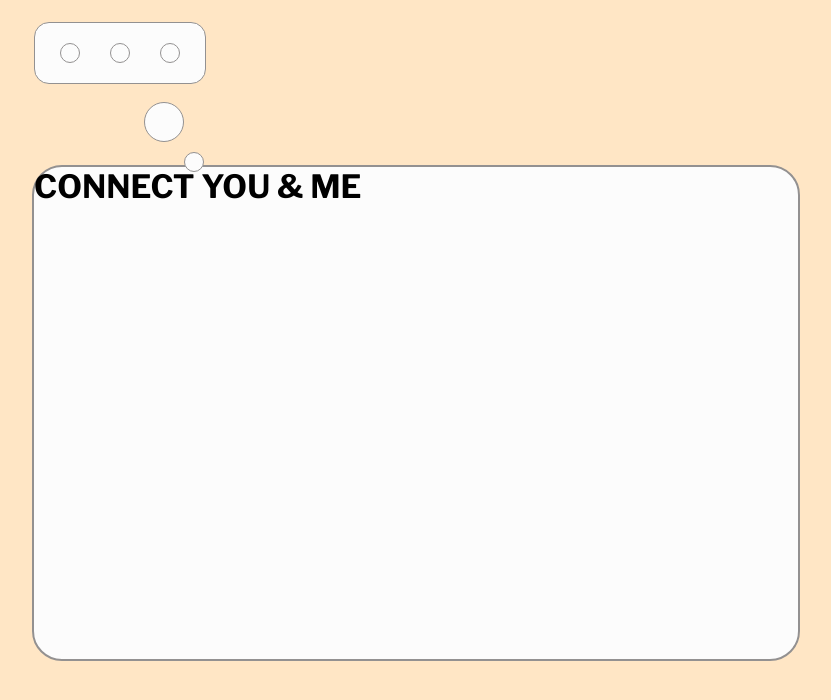
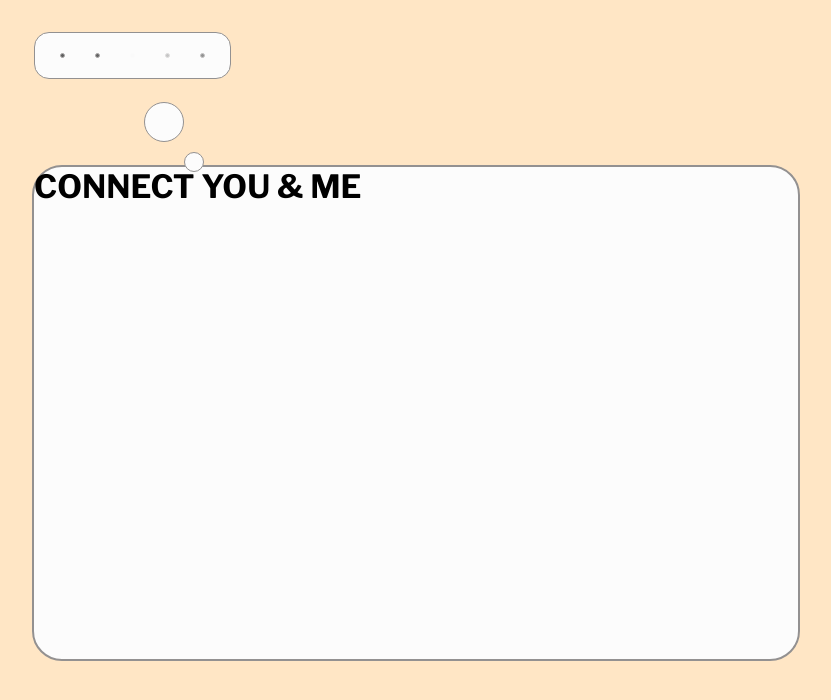
Before and after one commit to Jeffcw96/chat-app, a React (Create React App) app in the folder client/: page / in a window 1280 px wide. Shown: the top 700 px of the page, without its empty margins (224-1055 px from the left). Built offline with nearby package versions, Linux system fonts and the light colour scheme.

Commit message:
add bubble effect

```diff
--- a/client/src/components/MainPage/Main.css
+++ b/client/src/components/MainPage/Main.css
@@ -28,7 +28,7 @@
 
 .bubble-container{
     position: absolute;
-    top: -145px;
+    top: -135px;
     left: 0px;
     padding: 20px 10px;
     display: flex;
@@ -43,29 +43,43 @@
 .bubble-container .bubble{
     position: initial;
     margin: 0 15px;
-    /* animation-name: bubbles-move;
-
-    animation-timing-function: linear; */
+    background-color: rgb(58, 58, 58);
+    animation-name: bubbles-move;
+    animation-timing-function: linear;
+    animation-fill-mode: forwards;
+    opacity: 0;
+    animation-duration: 5s;
+    animation-iteration-count: infinite;
 }
 
 
-/* .bubble-container .bubble:first-child{
+.bubble-container .bubble:first-child{
     animation-delay: 1s;
-    animation-duration: 2s;
+
 }
 
 .bubble-container .bubble:nth-child(2){
     animation-delay: 2s;
-    animation-duration: 2s;
 }
+
+.bubble-container .bubble:nth-child(3){
+    animation-delay: 3s;
+}
+
+.bubble-container .bubble:nth-child(4){
+    animation-delay: 4s;
+}
+
+.bubble-container .bubble:last-child{
+    animation-delay: 5s;
+}
+
 
 @keyframes bubbles-move{
     0%{
-       width: 20px;
-       height: 20px;
+        opacity: 0;
     }
-    100%{
-        width: 25px;
-        height: 25px;
+    25%{
+        opacity: 1;
     }
-}  */
+}
--- a/client/src/components/MainPage/Main.js
+++ b/client/src/components/MainPage/Main.js
@@ -10,9 +10,11 @@ export default function Main() {
                 <Bubble size="20" top="-15" left="150" />
                 <Bubble size="40" top="-65" left="110" />
                 <div className="bubble-container">
-                    <Bubble size="20" top="0" left="0" />
-                    <Bubble size="20" top="0" left="0" />
-                    <Bubble size="20" top="0" left="0" />
+                    <Bubble size="5" top="0" left="0" />
+                    <Bubble size="5" top="0" left="0" />
+                    <Bubble size="5" top="0" left="0" />
+                    <Bubble size="5" top="0" left="0" />
+                    <Bubble size="5" top="0" left="0" />
                 </div>
                 <h1>CONNECT YOU & ME</h1>
             </div>
```
Also changed, not shown: 1 other file (tests, documents, lock files or other folders).
